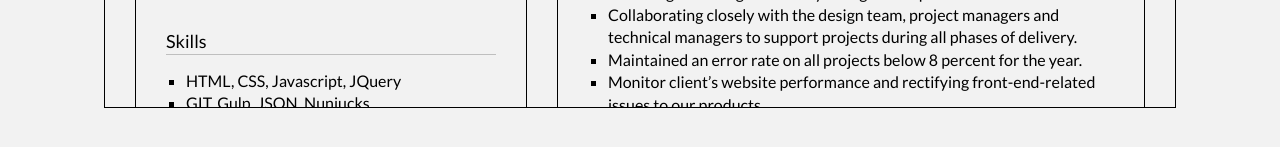
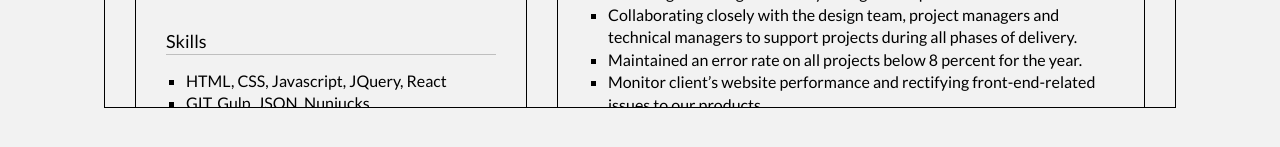
Before and after one commit to josh-bagwell/portfokio-12.20, a React (Create React App) app: page /resume in a window 1280 px wide. Shown: the part 631-778 px from the top of the page. Built offline with nearby package versions, Linux system fonts and the light colour scheme.

Commit message:
Made edits to Resume Skills

```diff
--- a/src/resume.js
+++ b/src/resume.js
@@ -19,7 +19,7 @@ export default function Resume() {
                 <div className="sub-content">
                     <div className="title">Skills</div>
                     <ul>
-                        <li>HTML, CSS, Javascript, JQuery</li>
+                        <li>HTML, CSS, Javascript, JQuery, React</li>
                         <li>GIT, Gulp, JSON, Nunjucks</li>
                         <li>Bootstrap, Semantic UI, Sass</li>
                         <li>Agile & Scrum</li>
```
